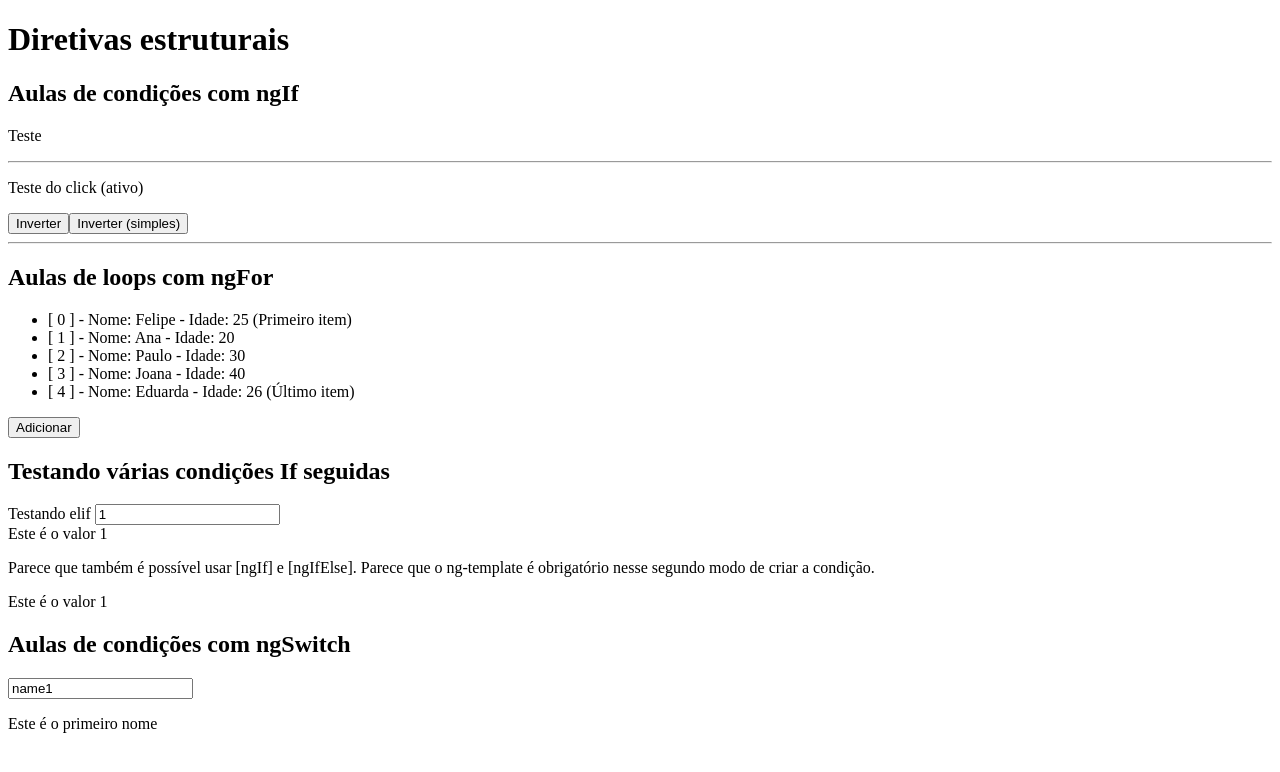
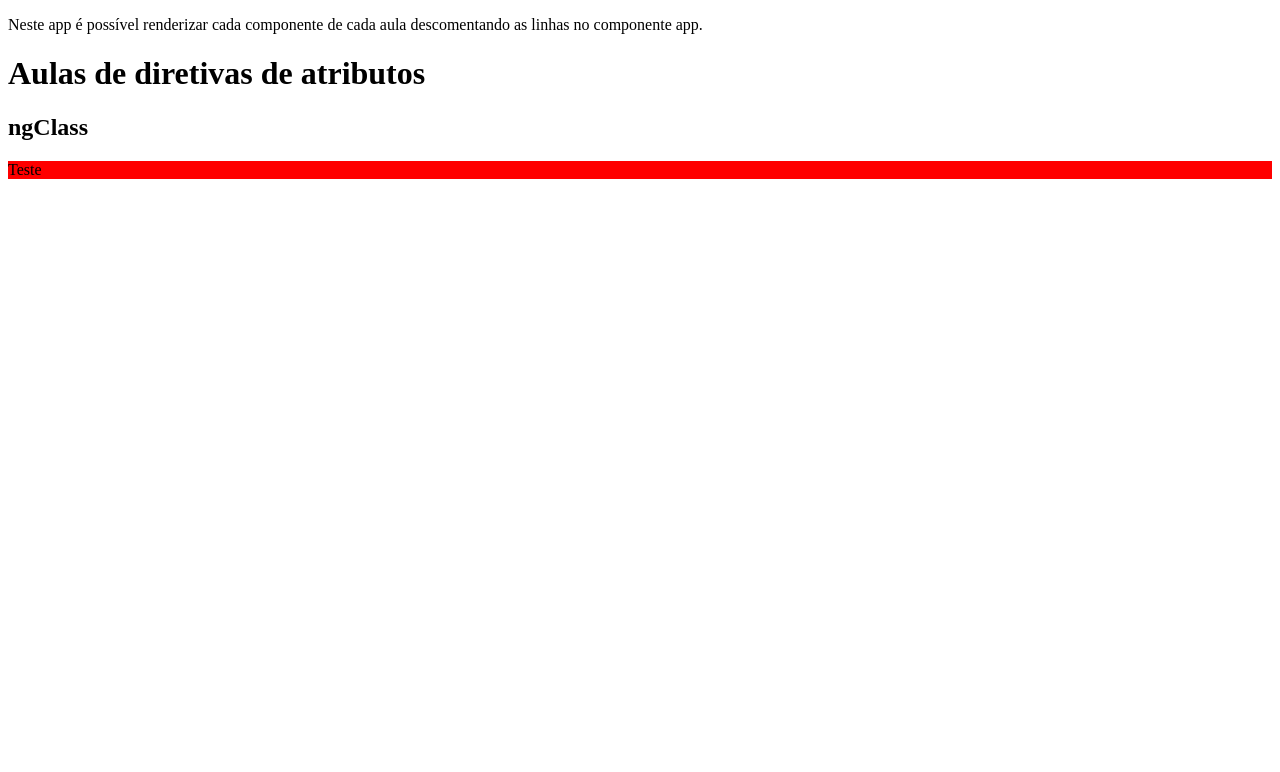
Before and after one commit to alessandroCidney/curso-angular, an Angular app: page / in a window 1280 px wide. Shown: the top 772 px of the page. Built offline with nearby package versions, Linux system fonts and the light colour scheme.

Commit message:
ngClass class

```diff
--- a/src/app/app.component.ts
+++ b/src/app/app.component.ts
@@ -3,13 +3,18 @@ import { Component, OnInit, DoCheck, AfterContentInit, AfterContentChecked, Afte
 @Component({
   selector: 'app-root',
   template: `
+    <p>Neste app é possível renderizar cada componente de cada aula descomentando as linhas no componente app.</p>
     <!--
       <app-model *ngIf="false"></app-model>
 
       <app-data-binding></app-data-binding>
     -->
 
-    <app-diretivas-estruturais></app-diretivas-estruturais>
+    <!--
+      <app-diretivas-estruturais></app-diretivas-estruturais>
+    -->
+
+    <app-diretivas-atributos></app-diretivas-atributos>
 
     <router-outlet></router-outlet>
   `
--- a/src/app/app.module.ts
+++ b/src/app/app.module.ts
@@ -8,6 +8,7 @@ import { TitleComponent } from './title/title.component';
 import { DataBindingComponent } from './data-binding/data-binding.component';
 import { ModelComponent } from './model/model.component';
 import { DiretivasEstruturaisComponent } from './diretivas-estruturais/diretivas-estruturais.component';
+import { DiretivasAtributosComponent } from './diretivas-atributos/diretivas-atributos.component';
 
 @NgModule({
   declarations: [
@@ -15,7 +16,8 @@ import { DiretivasEstruturaisComponent } from './diretivas-estruturais/diretivas
     TitleComponent,
     DataBindingComponent,
     ModelComponent,
-    DiretivasEstruturaisComponent
+    DiretivasEstruturaisComponent,
+    DiretivasAtributosComponent
   ],
   imports: [
     BrowserModule,
--- /dev/null
+++ b/src/app/diretivas-atributos/diretivas-atributos.component.html
@@ -0,0 +1,7 @@
+<h1>Aulas de diretivas de atributos</h1>
+
+<h2>ngClass</h2>
+
+<p [ngClass]="{ 'active': valor, 'disabled': !valor }">
+  Teste
+</p>
--- /dev/null
+++ b/src/app/diretivas-atributos/diretivas-atributos.component.scss
@@ -0,0 +1,7 @@
+.active {
+  background-color: red;
+}
+
+.disabled {
+  background-color: blue;
+}
--- /dev/null
+++ b/src/app/diretivas-atributos/diretivas-atributos.component.ts
@@ -0,0 +1,16 @@
+import { Component, OnInit } from '@angular/core';
+
+@Component({
+  selector: 'app-diretivas-atributos',
+  templateUrl: './diretivas-atributos.component.html',
+  styleUrls: ['./diretivas-atributos.component.scss']
+})
+export class DiretivasAtributosComponent implements OnInit {
+  public valor: boolean = true
+
+  ngOnInit(): void {
+    setInterval(() => {
+      this.valor = !this.valor
+    }, 2000)
+  }
+}
```
Also changed, not shown: 1 other file (tests, documents, lock files or other folders).
